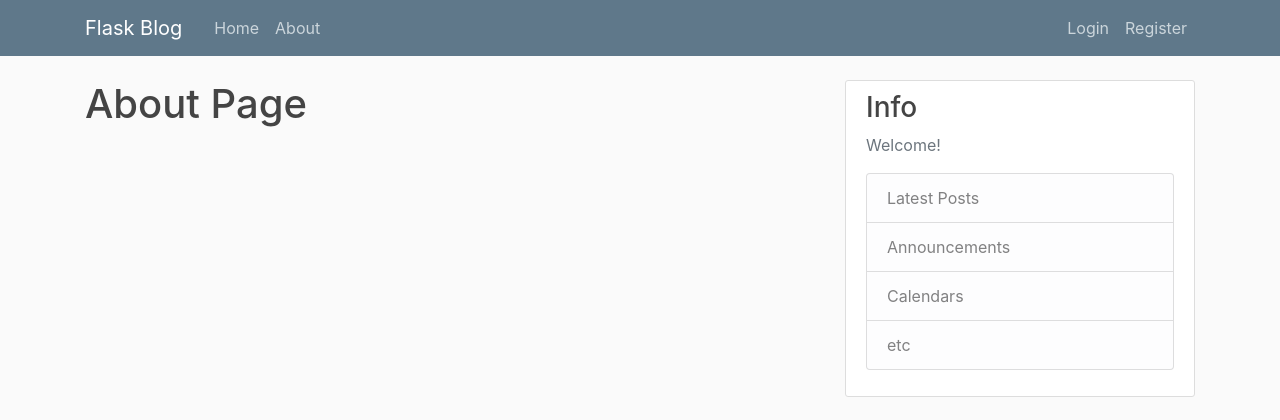
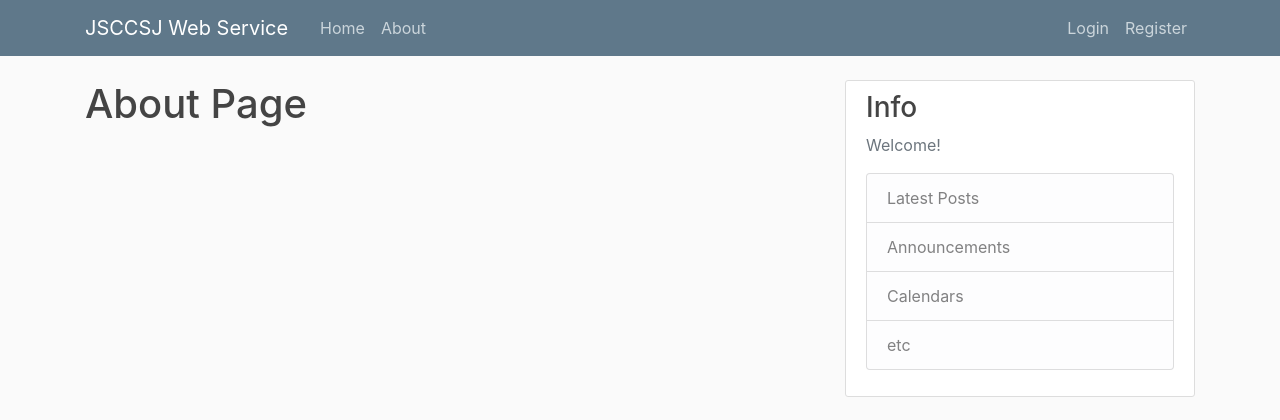
Before and after one commit to jsc723/web_server, a Flask app: page /about in a window 1280 px wide. Shown: the top 420 px of the page. Run offline with Flask 2, Linux system fonts and the light colour scheme; parts of the project's set-up code (start-up, migrations or seed data) failed here and were passed over; some libraries are stand-ins or nearby versions.

Commit message:
update layout

```diff
--- a/flaskblog/templates/layout.html
+++ b/flaskblog/templates/layout.html
@@ -20,7 +20,7 @@
     <header class="site-header">
       <nav class="navbar navbar-expand-md navbar-dark bg-steel fixed-top">
         <div class="container">
-          <a class="navbar-brand mr-4" href="/">Flask Blog</a>
+          <a class="navbar-brand mr-4" href="/">JSCCSJ Web Service</a>
           <button class="navbar-toggler" type="button" data-toggle="collapse" data-target="#navbarToggle" aria-controls="navbarToggle" aria-expanded="false" aria-label="Toggle navigation">
             <span class="navbar-toggler-icon"></span>
           </button>
```
